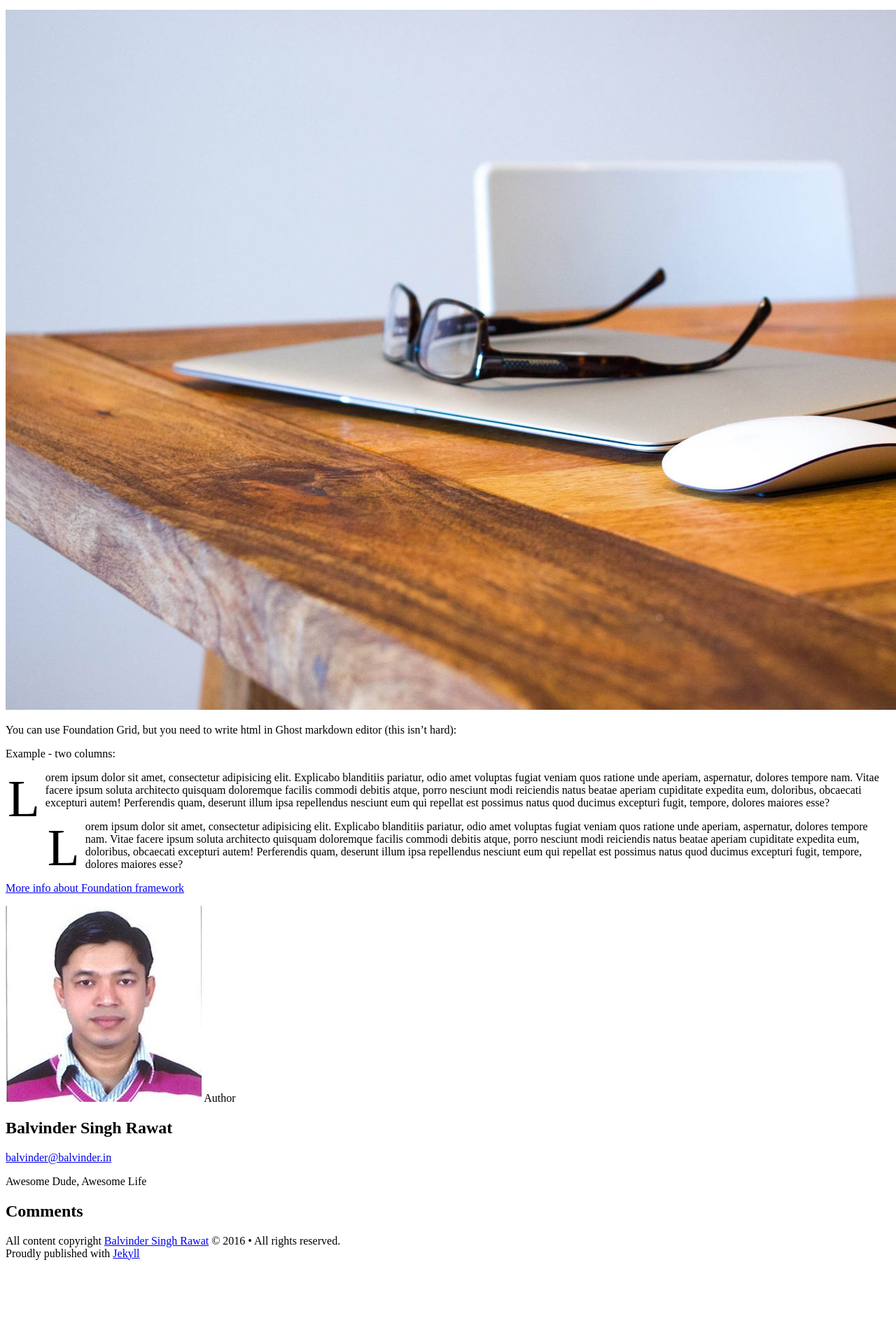
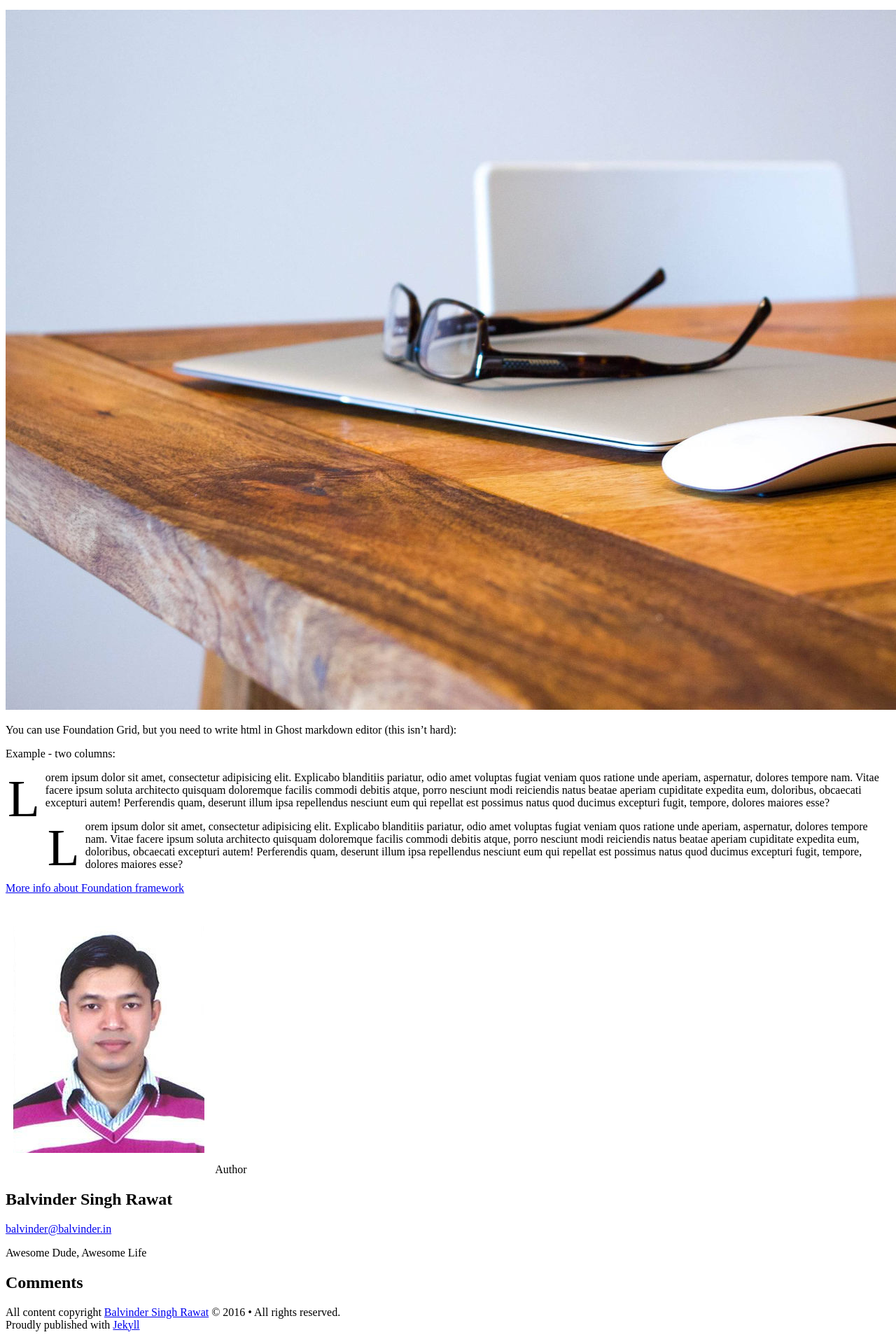
Before and after one commit to balrawat/balrawat.github.io, a Jekyll site: the page built from _posts/2014-07-19-introducing-notepad.md, in a window 1280 px wide. Shown: the part 2048-3958 px from the top of the page at 70% size. Built offline with Jekyll 4.4.1, drawn with Linux system fonts in a browser that asks for light colours; nearby versions of some CDN libraries; comment, search, counter and statistics services are not loaded; before the commit the page ends 3856 px from its top, so only the background shows below that.

Commit message:
Update _config.yml

```diff
--- a/_config.yml
+++ b/_config.yml
@@ -12,7 +12,7 @@
 # Owner/author information
 owner:
   name:           Balvinder Singh Rawat
-  avatar:         balvinder.jpg
+  avatar:         balvinder.png
   email:          balvinder@balvinder.in
   # Use the coder's toolbox at http://coderstoolbox.net/string/#!encoding=xml&action=encode&charset=us_ascii to encode your description into XML string
   description:    Awesome Dude, Awesome Life
```
